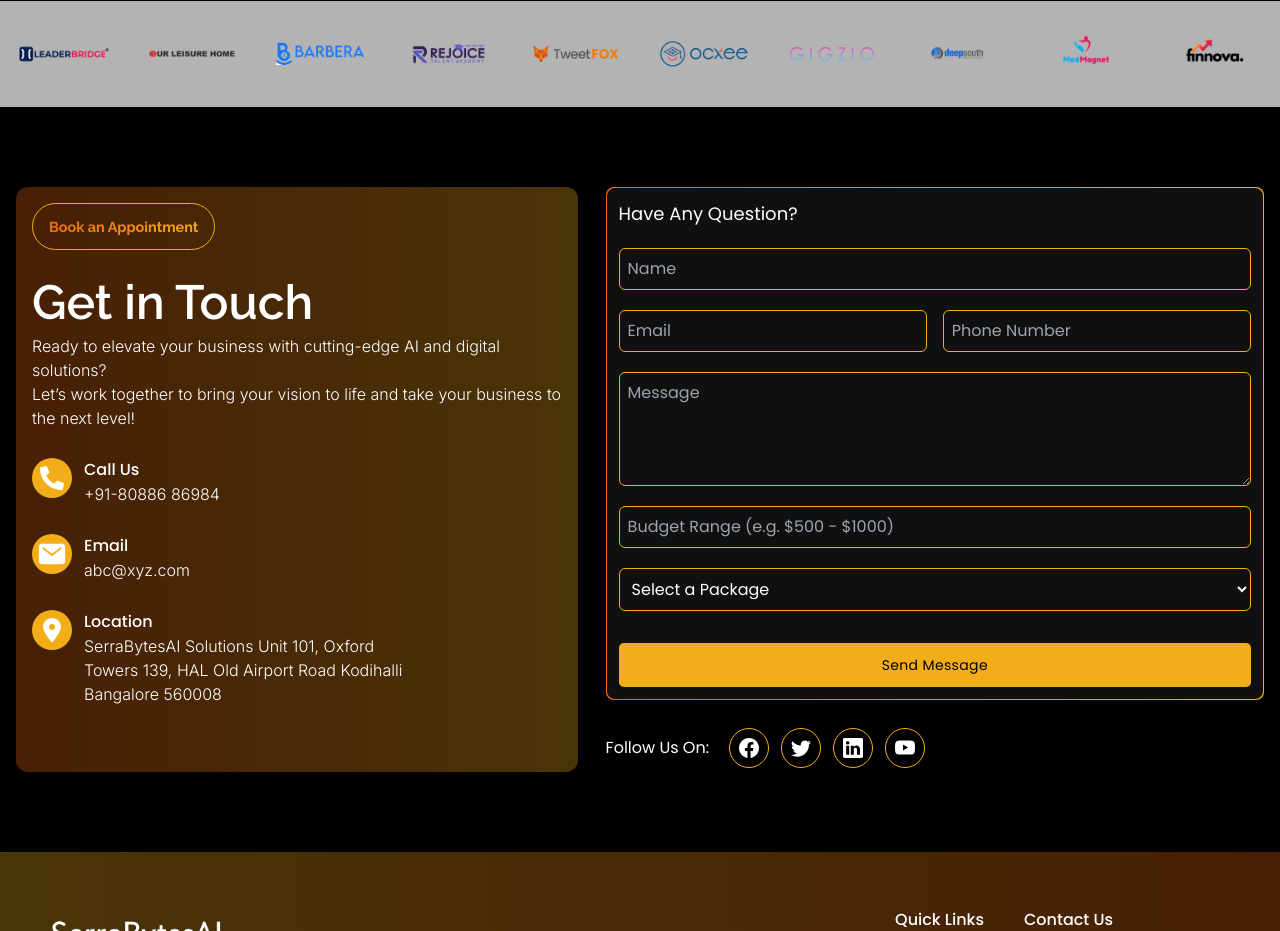
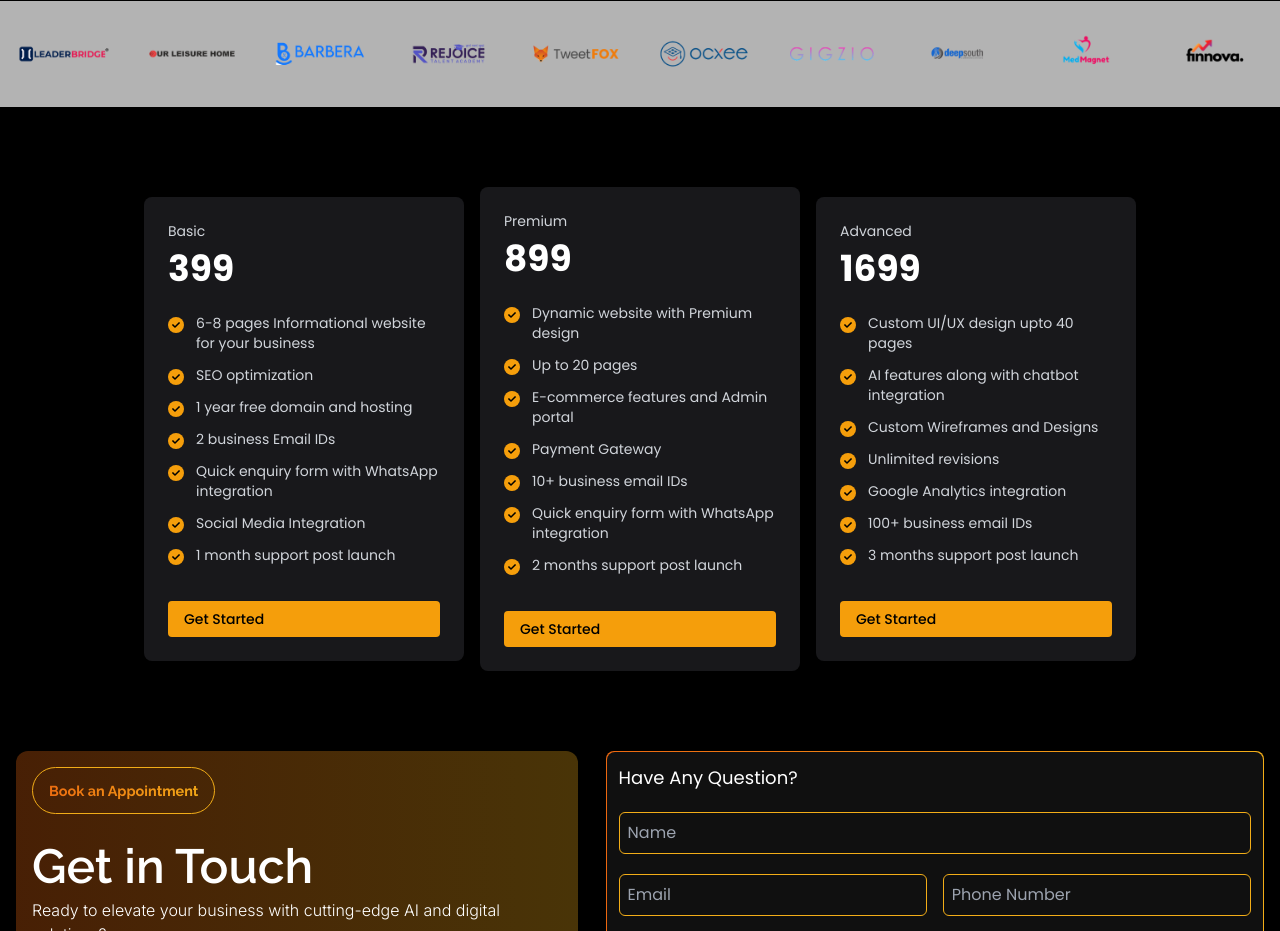
Before and after one commit to remeessalam/serrabytesai, a React (Create React App) app: page /app-development in a window 1280 px wide. Shown: the part 6260-7191 px from the top of the page. Built offline with nearby package versions, Linux system fonts and the light colour scheme.

Commit message:
added price section

```diff
--- /dev/null
+++ b/src/componets/common/PricingSection.jsx
@@ -0,0 +1,79 @@
+import React from "react";
+import { FaCheck } from "react-icons/fa";
+import { Link } from "react-router-dom";
+
+const PricingSection = () => {
+  const pricingData = [
+    {
+      title: "Basic",
+      price: "399",
+      features: [
+        "6-8 pages Informational website for your business",
+        "SEO optimization",
+        "1 year free domain and hosting",
+        "2 business Email IDs",
+        "Quick enquiry form with WhatsApp integration",
+        "Social Media Integration",
+        "1 month support post launch",
+      ],
+    },
+    {
+      title: "Premium",
+      price: "899",
+      features: [
+        "Dynamic website with Premium design",
+        "Up to 20 pages",
+        "E-commerce features and Admin portal",
+        "Payment Gateway",
+        "10+ business email IDs",
+        "Quick enquiry form with WhatsApp integration",
+        "2 months support post launch",
+      ],
+    },
+    {
+      title: "Advanced",
+      price: "1699",
+      features: [
+        "Custom UI/UX design upto 40 pages",
+        "AI features along with chatbot integration",
+        "Custom Wireframes and Designs",
+        "Unlimited revisions",
+        "Google Analytics integration",
+        "100+ business email IDs",
+        "3 months support post launch",
+      ],
+    },
+  ];
+
+  return (
+    <div className="flex flex-col md:flex-row justify-center items-center gap-4 pt-[5rem] bg-black ">
+      {pricingData.map((plan, index) => (
+        <div
+          key={index}
+          className="bg-zinc-900 rounded-lg p-6 w-full h-full max-w-xs flex flex-col"
+        >
+          <h3 className="text-gray-300 text-sm mb-2">{plan.title}</h3>
+          <h2 className="text-white text-4xl font-bold mb-6">{plan.price}</h2>
+          <div className="flex-grow">
+            {plan.features.map((feature, idx) => (
+              <div key={idx} className="flex items-start mb-3">
+                <div className="w-4 h-4 rounded-full bg-amber-500 mr-3 mt-1 flex-shrink-0">
+                  <FaCheck className="text-black p-1" />
+                </div>
+                <span className="text-gray-300 text-sm">{feature}</span>
+              </div>
+            ))}
+          </div>
+          <Link
+            to={"/contact-us"}
+            className="mt-6 bg-amber-500 hover:bg-amber-600 text-black font-medium py-2 px-4 rounded text-sm"
+          >
+            Get Started
+          </Link>
+        </div>
+      ))}
+    </div>
+  );
+};
+
+export default PricingSection;
--- a/src/pages/landingPages/LandingPage.jsx
+++ b/src/pages/landingPages/LandingPage.jsx
@@ -21,6 +21,7 @@ import LandingServices from "../../componets/landingPages/LandingServices";
 import Portfolio from "../../componets/common/Portfolio";
 import ContactForm from "../../componets/common/ContactForm";
 import BrandLogos from "../../componets/common/BrandLogos";
+import PricingSection from "../../componets/common/PricingSection";
 
 export const LandingPage = ({ page }) => {
   const isWebDevelopment = Boolean(page === "web-development");
@@ -230,6 +231,7 @@ export const LandingPage = ({ page }) => {
       {/* <EndlessOpportunitiesSection /> */}
       <BrandLogos />
       {/* <Contact /> */}
+      <PricingSection />
       <ContactForm />
     </>
   );
--- a/src/pages/website/AboutUs.jsx
+++ b/src/pages/website/AboutUs.jsx
@@ -13,6 +13,7 @@ import {
 import OurServices from "../../componets/website/OurServices";
 import Testimonials from "../../componets/common/Testimonials";
 import { Link } from "react-router-dom";
+import PricingSection from "../../componets/common/PricingSection";
 
 const AboutUs = () => {
   return (
@@ -424,6 +425,9 @@ const AboutUs = () => {
         </div>
       </div>
       {/* <UnlockEfficiency /> */}
+      <div className="pb-[5rem]">
+        <PricingSection />
+      </div>
     </div>
   );
 };
--- a/src/pages/website/Home.jsx
+++ b/src/pages/website/Home.jsx
@@ -14,6 +14,7 @@ import BrandLogos from "../../componets/common/BrandLogos";
 import BusinessScaling from "../../componets/common/BusinessScaling";
 import ContactForm from "../../componets/common/ContactForm";
 import Portfolio from "../../componets/common/Portfolio";
+import PricingSection from "../../componets/common/PricingSection";
 const Home = () => {
   return (
     <div className="overflow-x-hidden   bg-no-repeat max-w-screen">
@@ -135,6 +136,7 @@ const Home = () => {
 
       <Testimonials />
       <BrandLogos />
+      <PricingSection />
       {/* <Contact /> */}
       <ContactForm />
     </div>
```
